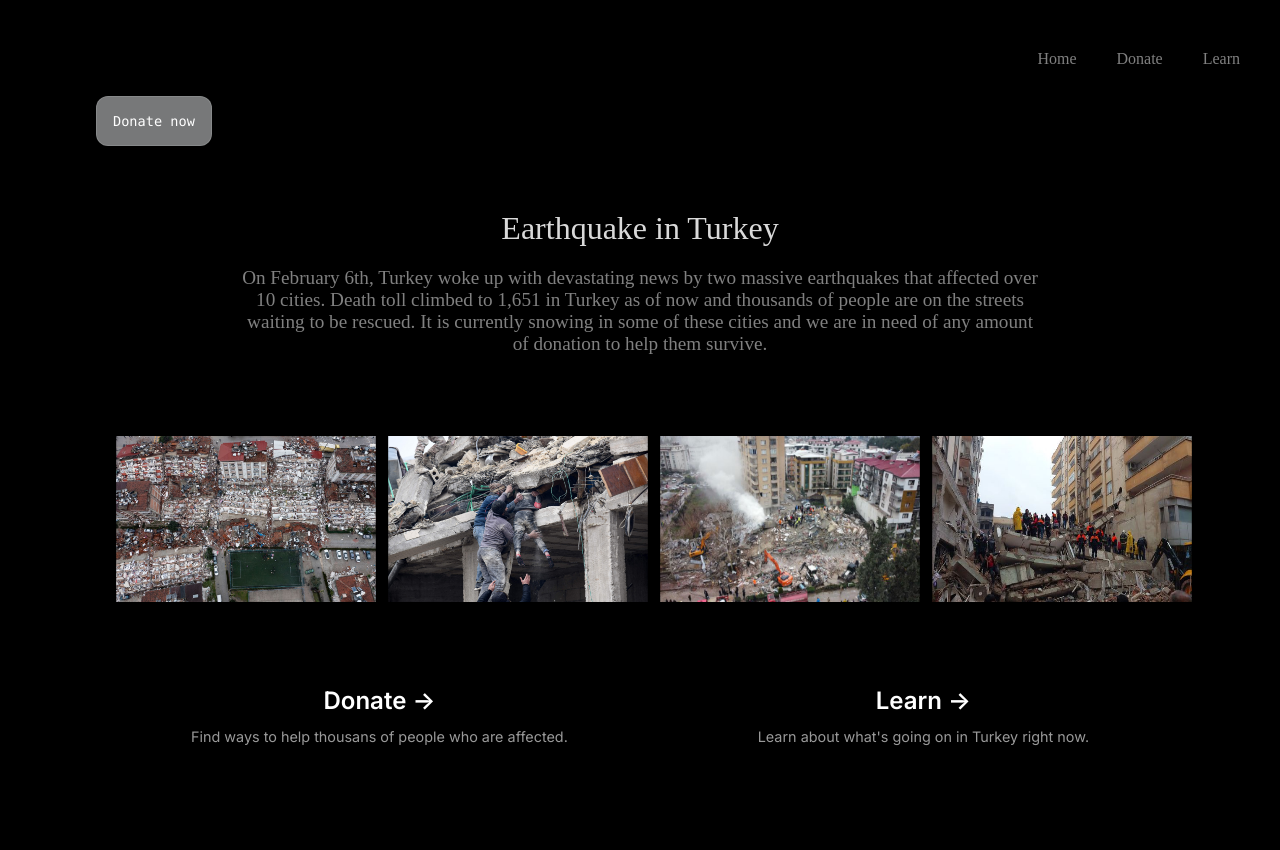
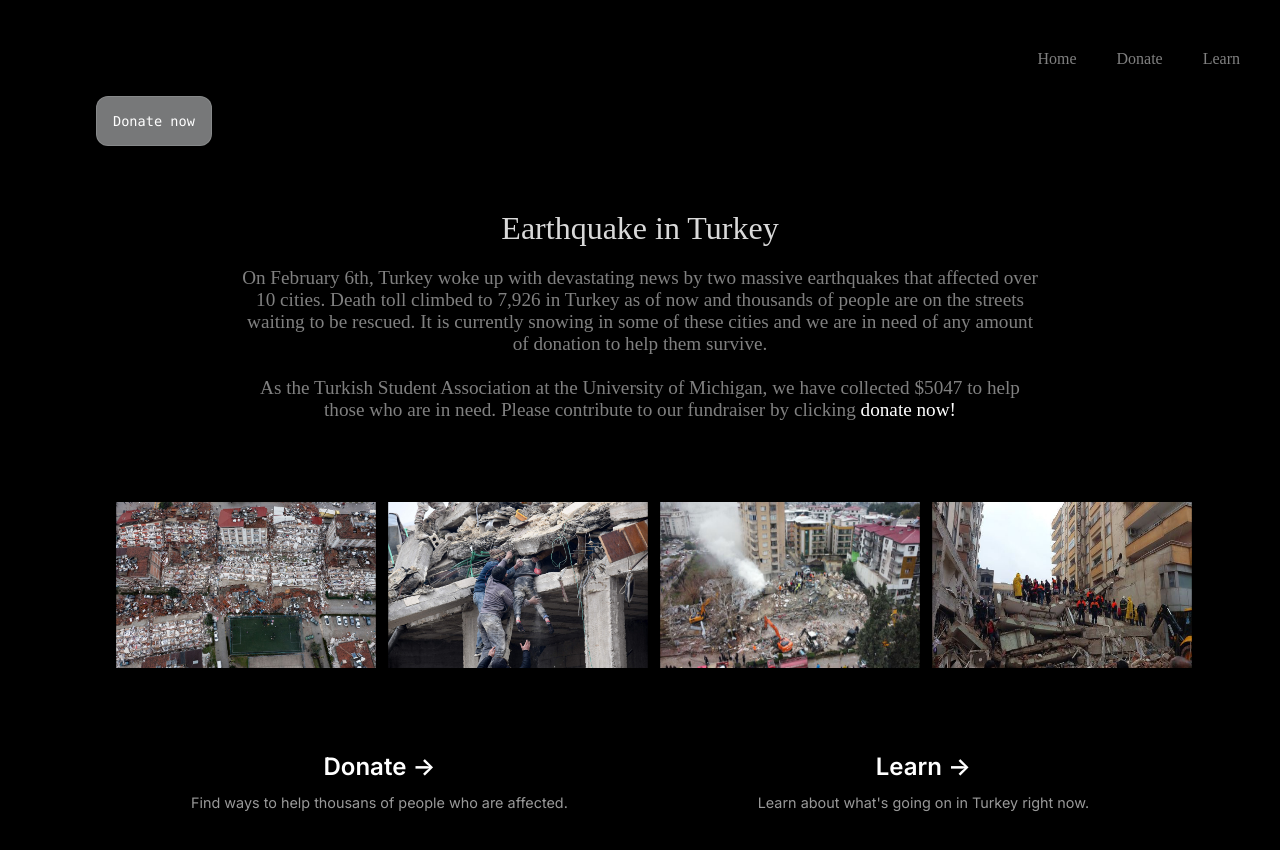
Before and after one commit to emirerben/turkeyearthquakedonation, a Next.js app in the folder turkeyearthquakedonation/: page / in a window 1280 px wide. Shown: the top 850 px of the page. Built offline with nearby package versions, Linux system fonts and the light colour scheme.

Commit message:
update number and button"

```diff
--- a/turkeyearthquakedonation/pages/index.js
+++ b/turkeyearthquakedonation/pages/index.js
@@ -33,7 +33,7 @@ export default function Home() {
 
         <div className={styles.center}>
           <h1>Earthquake in Turkey</h1>
-          <p>On February 6th, Turkey woke up with devastating news by two massive earthquakes that affected over 10 cities. Death toll climbed to 1,651 in Turkey as of now and thousands of people are on the streets waiting to be rescued. It is currently snowing in some of these cities and we are in need of any amount of donation to help them survive.
+          <p>On February 6th, Turkey woke up with devastating news by two massive earthquakes that affected over 10 cities. Death toll climbed to 7,926 in Turkey as of now and thousands of people are on the streets waiting to be rescued. It is currently snowing in some of these cities and we are in need of any amount of donation to help them survive. <br></br><br></br> As the Turkish Student Association at the University of Michigan, we have collected $5047 to help those who are in need. Please contribute to our fundraiser by clicking <a style={{color: "white"}} href='https://venmo.com/u/TurkishStudentAssociation'>donate now!</a>
   </p>
 
         </div>
```
